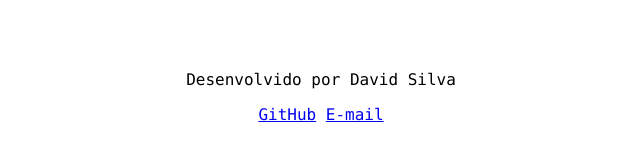
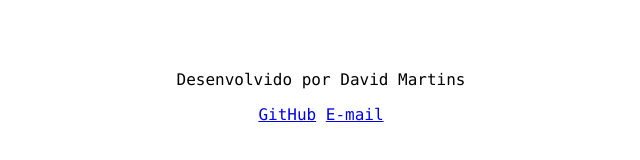
Before and after one commit to davidmartins-dev/calculadora, a plain HTML site: page index.html in a window 1280 px wide. Shown: the part 584-744 px from the top of the page, 319-959 px from the left. Drawn offline with Linux system fonts and the light colour scheme.

Commit message:
Atualização de texto

```diff
--- a/index.html
+++ b/index.html
@@ -67,7 +67,7 @@
 
     <footer>
         <div class="container">
-            <p>Desenvolvido por David Silva</p>
+            <p>Desenvolvido por David Martins</p>
             <p>
                 <a href="https://github.com/davidmartins-dev/" target="_blank">GitHub</a>
                 <a href="mailto:davidmartins-dev@hotmail.com?subject=Contato%20via%20Calculadora">E-mail</a>
```
